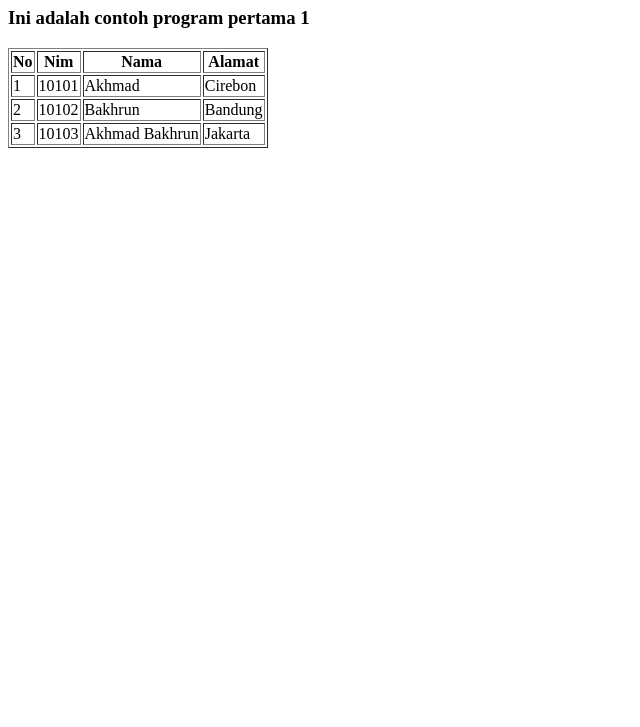
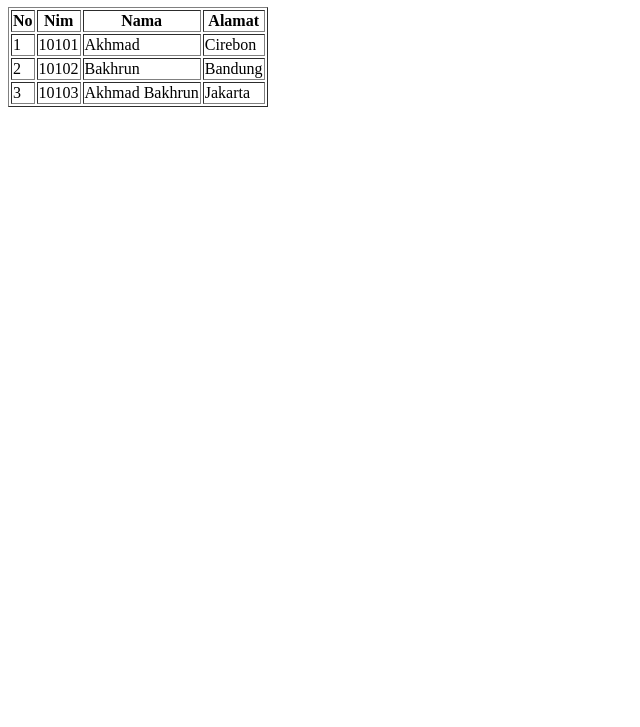
Before and after one commit to abakhrun/proyek1, a plain HTML site: page index.html in a window 1280 px wide. Shown: the part 73-800 px from the top of the page, without its empty margins (0-640 px from the left). Drawn offline with Linux system fonts and the light colour scheme.

Commit message:
hapus deskripsi pada index.html

```diff
--- a/index.html
+++ b/index.html
@@ -5,7 +5,6 @@
 </head>
 <body>
 <h1>Proyek 1</h1>
-<h3>Ini adalah contoh program pertama 1</h3>
 <table border="1">
 	<tr>
 		<th>No</th>
```
